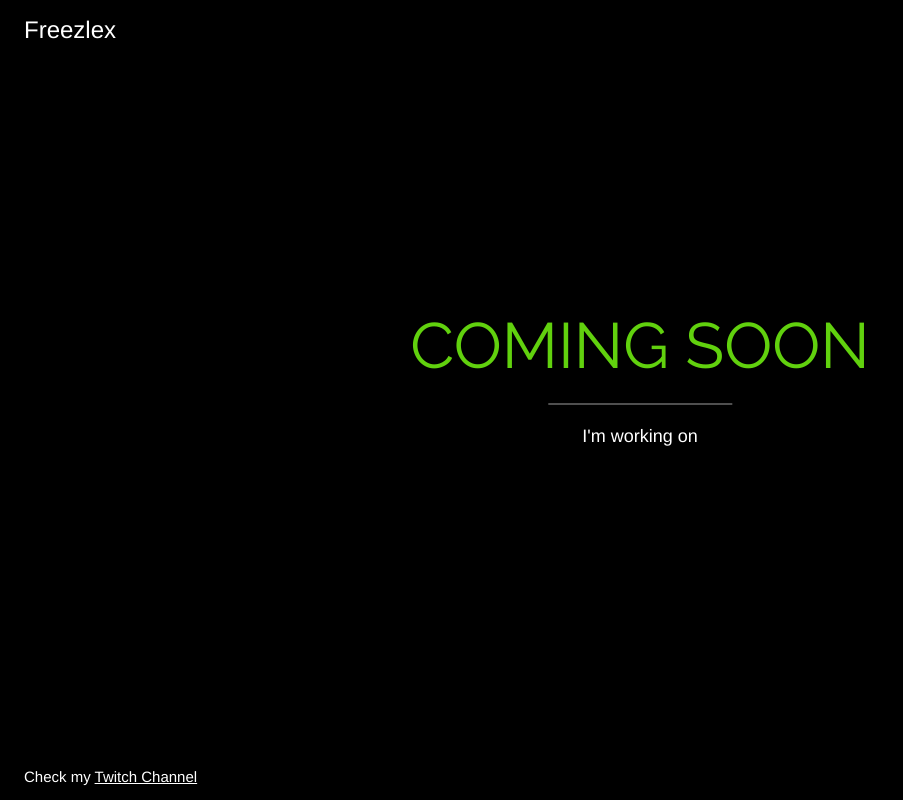
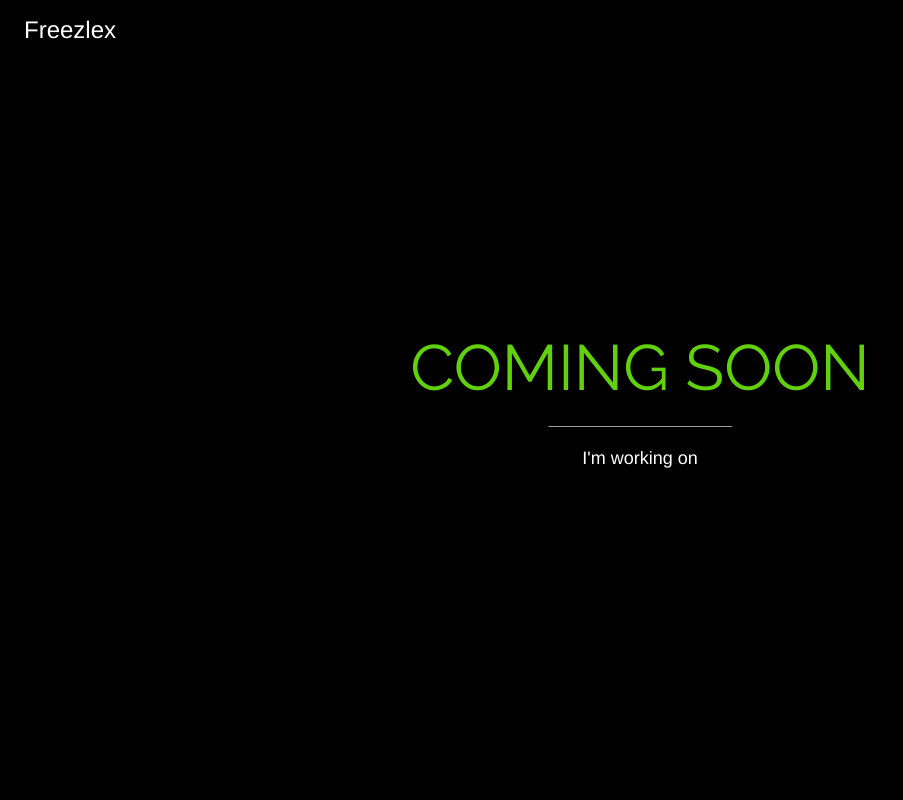
Before and after one commit to Freezlex/julien-ivars, a Vue app: page /#/ in a window 1280 px wide. Shown: the whole page, without its empty margins (0-903 px from the left). Built offline with nearby package versions, Linux system fonts and the light colour scheme.

Commit message:
Remove old link

```diff
--- a/package.json
+++ b/package.json
@@ -1,5 +1,5 @@
 {
-  "name": "webpage",
+  "name": "freezlex",
   "version": "0.1.0",
   "private": true,
   "scripts": {
--- a/public/index.html
+++ b/public/index.html
@@ -6,6 +6,7 @@
     <meta name="viewport" content="width=device-width,initial-scale=1.0">
     <link rel="icon" href="<%= BASE_URL %>favicon.ico">
     <title><%= htmlWebpackPlugin.options.title %></title>
+    <meta name="description" content="Freezlex'x Website, under developpement. Check my Twitch Channel">
   </head>
   <body>
     <noscript>
--- a/src/views/About.vue
+++ b/src/views/About.vue
@@ -5,7 +5,6 @@
         Freezlex
       </div>
       <div class="w3-display-middle">
-        <h1 class="w3-jumbo w3-animate-top">Bravo tu viens de découvrir cette section cachée !<br>Rend toi sur ce discord : <a href="https://www.discord.gg/mFQMxqx" target="_blank">discord.gg/mFQMxqx</a><br>puis dans le channel <a :style="{'color':`#${this.color}`}">#spam-bot</a> et enfin entre cette commande :<br><a :style="{'color':`#${this.color}`}">!claim IAMTHEFIRST</a><br>pour recevoir ta surprise 😊</h1>
       </div>
       <div class="w3-display-bottomleft w3-padding-large">
       Check my <a href="https://www.twitch.tv/Freezlex_" target="_blank">Twitch Channel</a>
--- a/src/views/Home.vue
+++ b/src/views/Home.vue
@@ -8,10 +8,6 @@
         <h1 class="w3-jumbo w3-animate-top" :style="{'color':`#${this.color}`}">COMING SOON</h1>
         <hr class="w3-border-grey" style="margin:auto;width:40%">
         <p class="w3-large w3-center">I'm working on</p>
-        <p class="w3-large w3-center" style="color : black;">Rends-toi ici : https://www.freezlex.com/#/surprise</p>
-      </div>
-      <div class="w3-display-bottomleft w3-padding-large">
-        Check my <a href="https://www.twitch.tv/Freezlex_" target="_blank">Twitch Channel</a>
       </div>
     </div>
   </div>
```
Also changed, not shown: babel.config.js (line endings or trailing spaces), src/App.vue (line endings or trailing spaces), src/components/HelloWorld.vue (line endings or trailing spaces), src/main.js (line endings or trailing spaces), src/router/index.js (line endings or trailing spaces), 2 other files (tests, documents, lock files or other folders).
